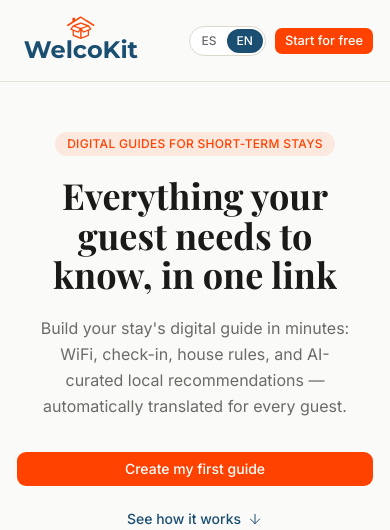
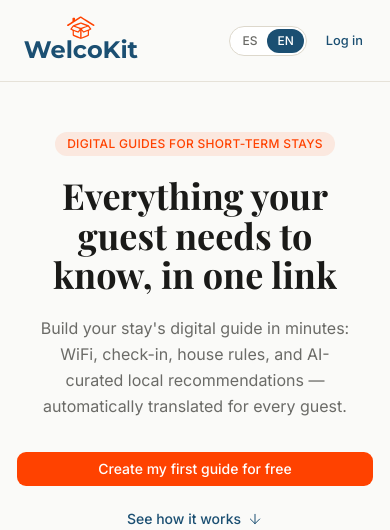
Before and after one commit to nacjacds/host-guide, a Next.js app: page / in a window 390 px wide. Shown: the top 530 px of the page. Built offline with nearby package versions, Linux system fonts and the light colour scheme; no server answers.

Commit message:
Simplify header (remove Empezar gratis button), add 'gratis'/'for free' to hero CTA

```diff
--- a/components/landing/LandingHeader.tsx
+++ b/components/landing/LandingHeader.tsx
@@ -45,19 +45,11 @@ export function LandingHeader() {
           <Button
             variant="ghost"
             size="sm"
-            className="hidden text-[#1B4F72] hover:bg-[#1B4F72]/5 hover:text-[#1B4F72] sm:inline-flex"
+            className="text-[#1B4F72] hover:bg-[#1B4F72]/5 hover:text-[#1B4F72]"
             nativeButton={false}
             render={<Link href="/login" />}
           >
             {t("login")}
-          </Button>
-          <Button
-            size="sm"
-            className="bg-[#FF4200] text-white hover:bg-[#e03a00]"
-            nativeButton={false}
-            render={<Link href="/register" />}
-          >
-            {t("cta")}
           </Button>
         </div>
       </div>
--- a/messages/en.json
+++ b/messages/en.json
@@ -1,14 +1,13 @@
 {
   "landing": {
     "nav": {
-      "login": "Log in",
-      "cta": "Start for free"
+      "login": "Log in"
     },
     "hero": {
       "eyebrow": "Digital guides for short-term stays",
       "headline": "Everything your guest needs to know, in one link",
       "subhead": "Build your stay's digital guide in minutes: WiFi, check-in, house rules, and AI-curated local recommendations — automatically translated for every guest.",
-      "ctaPrimary": "Create my first guide",
+      "ctaPrimary": "Create my first guide for free",
       "ctaSecondary": "See how it works",
       "previewHost": "Carmen & Nacho",
       "previewGreeting": "Welcome to Carihuela Cristal!"
--- a/messages/es.json
+++ b/messages/es.json
@@ -1,14 +1,13 @@
 {
   "landing": {
     "nav": {
-      "login": "Iniciar sesión",
-      "cta": "Empezar gratis"
+      "login": "Iniciar sesión"
     },
     "hero": {
       "eyebrow": "Guías digitales para alojamientos",
       "headline": "Todo lo que tu huésped necesita saber, en un solo enlace",
       "subhead": "Crea la guía digital de tu alojamiento en minutos: WiFi, check-in, normas y recomendaciones locales curadas con IA — traducida automáticamente al idioma de cada huésped.",
-      "ctaPrimary": "Crear mi primera guía",
+      "ctaPrimary": "Crear mi primera guía gratis",
       "ctaSecondary": "Ver cómo funciona",
       "previewHost": "Carmen & Nacho",
       "previewGreeting": "¡Bienvenido a Carihuela Cristal!"
```
